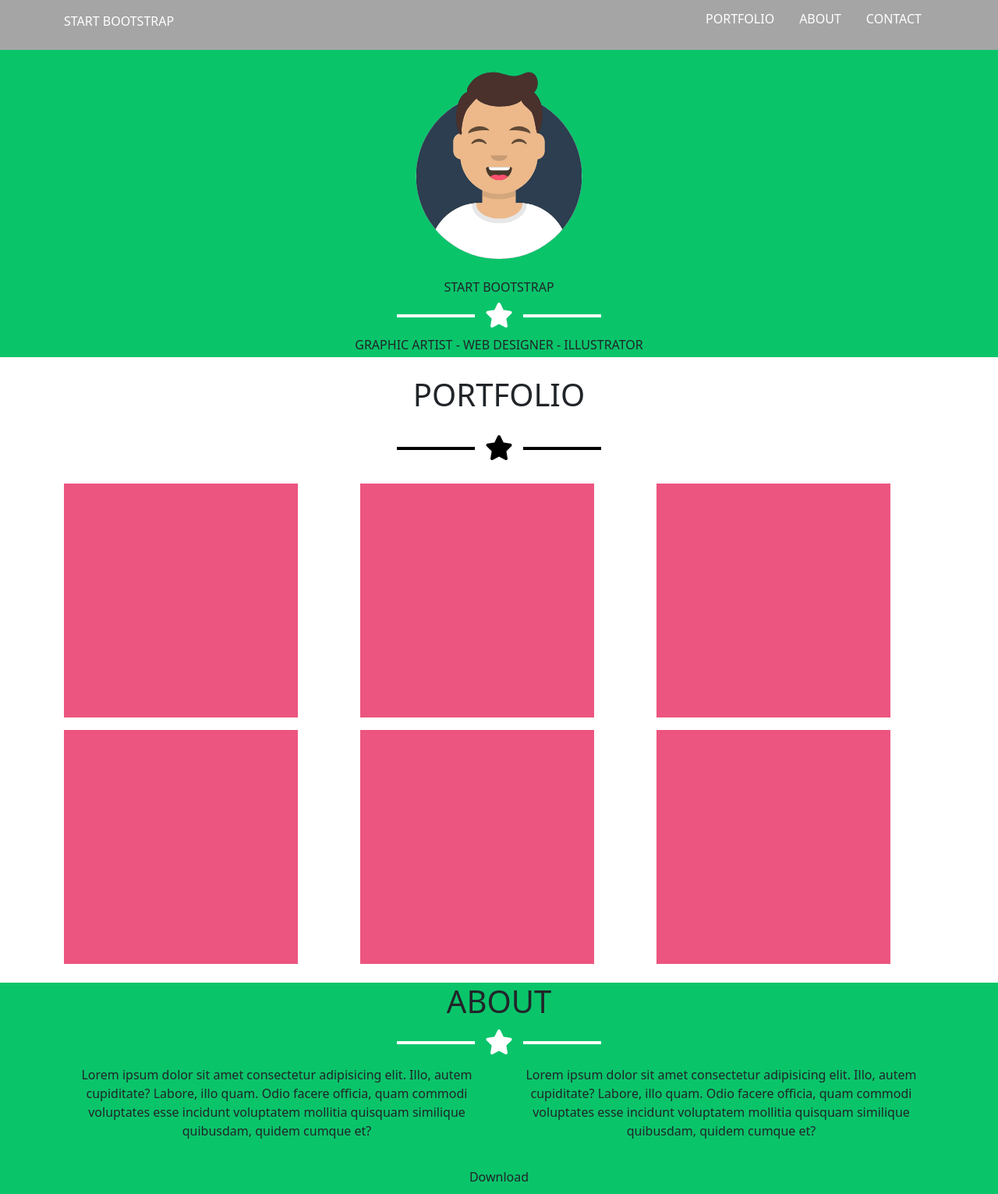
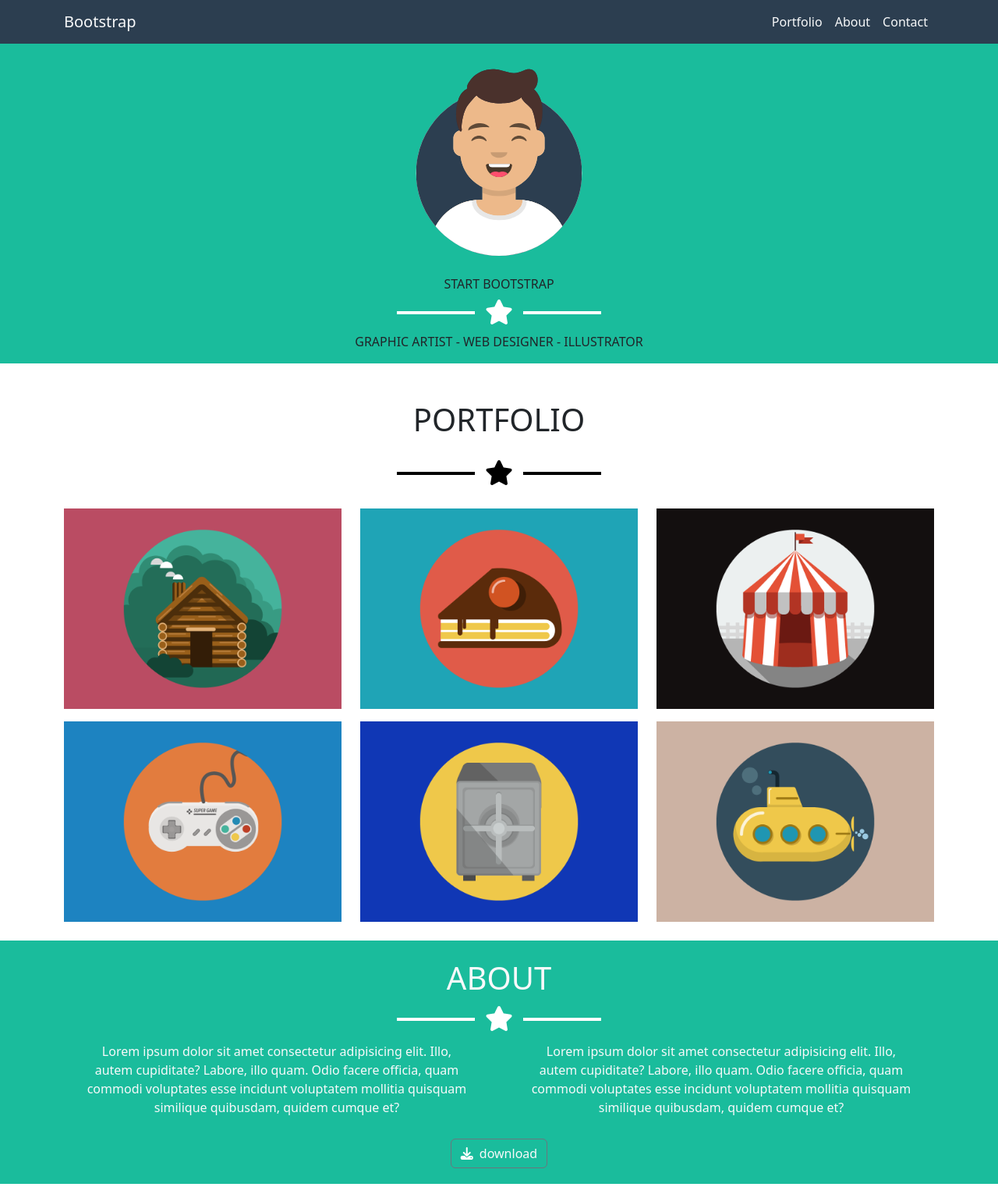
Before and after one commit to GabriellaValentina92/html-css-bootstrap-freelancer, a plain HTML site: page index.html in a window 1280 px wide. Shown: the top 1531 px of the page at 78% size. Drawn offline with nearby package versions, Linux system fonts and the light colour scheme.

Commit message:
Add navbar-card-img

```diff
--- a/assets/style.css
+++ b/assets/style.css
@@ -1,29 +1,9 @@
-.bg-grey{
-    background-color: rgba(62, 62, 64, 0.466);
-}
-
-.nav-content{
-    height: 4rem;
-}
-.nav-content h1{
-    color: white;
-    font-size: 1rem;
-}
-
-.nav-content li{
-    list-style: none;
-   text-decoration: none;
-   color: white;
-}
-
-.nav-content i{
-    color: white;
-    font-size: 1rem;
-    border: 1px solid white;
+.bg-nav{
+    background-color: #2C3E50;
 }
 
 .bg-green{
-    background-color: rgb(10, 196, 106);
+    background-color: #1ABC9C;
 }
 
 .content-img img{
@@ -52,10 +32,12 @@
     background-color: black;
 }
 
-.contentblock{
-    width: 300px;
-    height: 300px;
-    background-color: rgb(236, 85, 128);
+.card-img img{
+    width:100%;
+}
+
+.download-icon{
+    padding-right: 0.5rem;
 }
 
 .bg-darkgrey{
--- a/index.html
+++ b/index.html
@@ -12,50 +12,40 @@
 </head>
 <body>
 
-    <section class="bg-grey">
+    <header>
+        <nav class="navbar navbar-expand-md fixed-top bg-nav">
             <div class="container">
-            <div class="row justify-content-md-center">
-                <div class="col-12 d-xs-block d-sm-block d-md-none d-lg-none">
-                    <div class="nav-content d-flex align-items-center justify-content-between">
-                        <h1>
-                            START BOOTSTRAP
-                        </h1>
-                        <i class="fa-solid fa-bars"></i>
-                    </div>
-                </div>
-            </div>
-
-            <div class="row justify-content-md-center">
-                <div class="col-12 d-none d-sm-none d-md-block d-lg-block">
-                    <div class="nav-content d-flex align-items-center justify-content-between">
-                        <h1>
-                            START BOOTSTRAP
-                        </h1>
-
-                        <ul class="d-flex align-items-center justify-content-between">
-                            <li class="p-3">PORTFOLIO</li>
-                            <li class="p-3"> ABOUT</li>
-                            <li class="p-3"> CONTACT</li>
+              <a class="navbar-brand text-light" href="#">Bootstrap</a>
+              <button class="navbar-toggler" type="button" data-bs-toggle="collapse" data-bs-target="#navbarSupportedContent" aria-controls="navbarSupportedContent" aria-expanded="false" aria-label="Toggle navigation">
+                <span class="navbar-toggler-icon"></span>
+              </button>
+              <div class="collapse navbar-collapse" id="navbarSupportedContent">
+                <ul class="navbar-nav ms-auto mb-2 mb-md-0">
+                  <li class="nav-item">
+                    <a class="nav-link text-light active" aria-current="page" href="#">Portfolio</a>
+                  </li>
+                  <li class="nav-item">
+                    <a class="nav-link text-light" href="#">About</a>
+                  </li>
+                  <li class="nav-item">
+                    <a class="nav-link text-light" href="#">Contact</a>
+                  </li>
                 </ul>
               </div>
             </div>
+          </nav>
+    </header>
 
-        </div>
-    </section>
-
-    <section class="bg-green">
+    <section class="bg-green my-5">
         <div class="container text-center">
-            <div class="col">
-                <div class="content-img p-1">
+            <div class="content-img pt-3 pb-1">
                 <img src="img/avatar.svg" alt="">
             </div>
-            </div>
-            <div class="col">
+
             <div class="maintitle p-1">
                 START BOOTSTRAP
             </div>
-            </div>
-            <div class="col">
+
             <div class="star d-flex align-items-center justify-content-center p-1">
                 <div class="line"></div>
                 <div>
@@ -63,11 +53,9 @@
                 </div>
                 <div class="line"></div>
             </div>
-            </div>
-            <div class="col">
-                <div class="job p-1">
+
+            <div class="job pt-1 pb-3">
                 GRAPHIC ARTIST - WEB DESIGNER - ILLUSTRATOR
-                </div>
             </div>
         </div>
     </section>
@@ -83,23 +71,35 @@
                 <div class="line l-black"></div>
             </div>
             <div class="row row-cols-1 row-cols-md-2 row-cols-lg-3 align-items-center py-3">
-                <div class="col my-2">
-                    <div class="contentblock"></div>
+                <div class="col">
+                    <div class="card-img my-2">
+                        <img src="img/cabin.png" alt="">
                     </div>
-                <div class="col my-2">
-                    <div class="contentblock"></div>
                 </div>
-                <div class="col my-2">
-                    <div class="contentblock"></div>
+                <div class="col">
+                    <div class="card-img my-2">
+                        <img src="img/cake.png" alt="">
                     </div>
-                <div class="col my-2">
-                    <div class="contentblock"></div>
                 </div>
-                <div class="col my-2">
-                    <div class="contentblock"></div>
+                <div class="col">
+                    <div class="card-img my-2">
+                        <img src="img/circus.png" alt="">
                     </div>
-                <div class="col my-2">
-                    <div class="contentblock"></div>
+                </div>
+                <div class="col">
+                    <div class="card-img my-2">
+                        <img src="img/game.png" alt="">
+                    </div>
+                </div>
+                <div class="col">
+                    <div class="card-img my-2">
+                        <img src="img/safe.png" alt="">
+                    </div>
+                </div>
+                <div class="col">
+                    <div class="card-img my-2">
+                        <img src="img/submarine.png" alt="">
+                    </div>
                 </div>
             </div>
         </div>
@@ -107,10 +107,7 @@
 
     <section class="bg-green">
         <div class="container text-center">
-            <div class="col">
-                <h1>ABOUT</h1>
-            </div>
-            <div class="col">
+            <h1 class="text-light pt-4">ABOUT</h1>
             <div class="star d-flex align-items-center justify-content-center p-1">
                 <div class="line"></div>
                 <div>
@@ -118,26 +115,25 @@
                 </div>
                 <div class="line"></div>
             </div>
-            </div>
 
 
             <div class="row row-cols-1 row-cols-sm-1 row-cols-md-2 row-cols-lg-2">
-                <div class="col py-2">
-                    <div class="text">
+                <div class="col">
+                    <div class="text text-light py-2 px-4">
                         <p> Lorem ipsum dolor sit amet consectetur adipisicing elit. Illo, autem cupiditate? Labore, illo quam. Odio facere officia, quam commodi voluptates esse incidunt voluptatem mollitia quisquam similique quibusdam, quidem cumque et?</p>
                     </div>
                 </div>
 
-                <div class="col py-2">
-                    <div class="text">
+                <div class="col">
+                    <div class="text text-light py-2 px-4">
                         <p> Lorem ipsum dolor sit amet consectetur adipisicing elit. Illo, autem cupiditate? Labore, illo quam. Odio facere officia, quam commodi voluptates esse incidunt voluptatem mollitia quisquam similique quibusdam, quidem cumque et?</p>
                     </div>
                 </div>
             </div>
 
             <div class="row">
-                <div class="col-12 py-1">
-                    <div class="btn"> Download</div>
+                <div class="col-12 py-1 mb-3">
+                    <button type="button" class="btn btn-outline-secondary text-light"> <i class="fa-solid fa-download download-icon" style="color: #ffffff;"></i>download</button>
                 </div>
             </div>
         </div>
```
Lines whose indentation alone changed are shown as unchanged.
